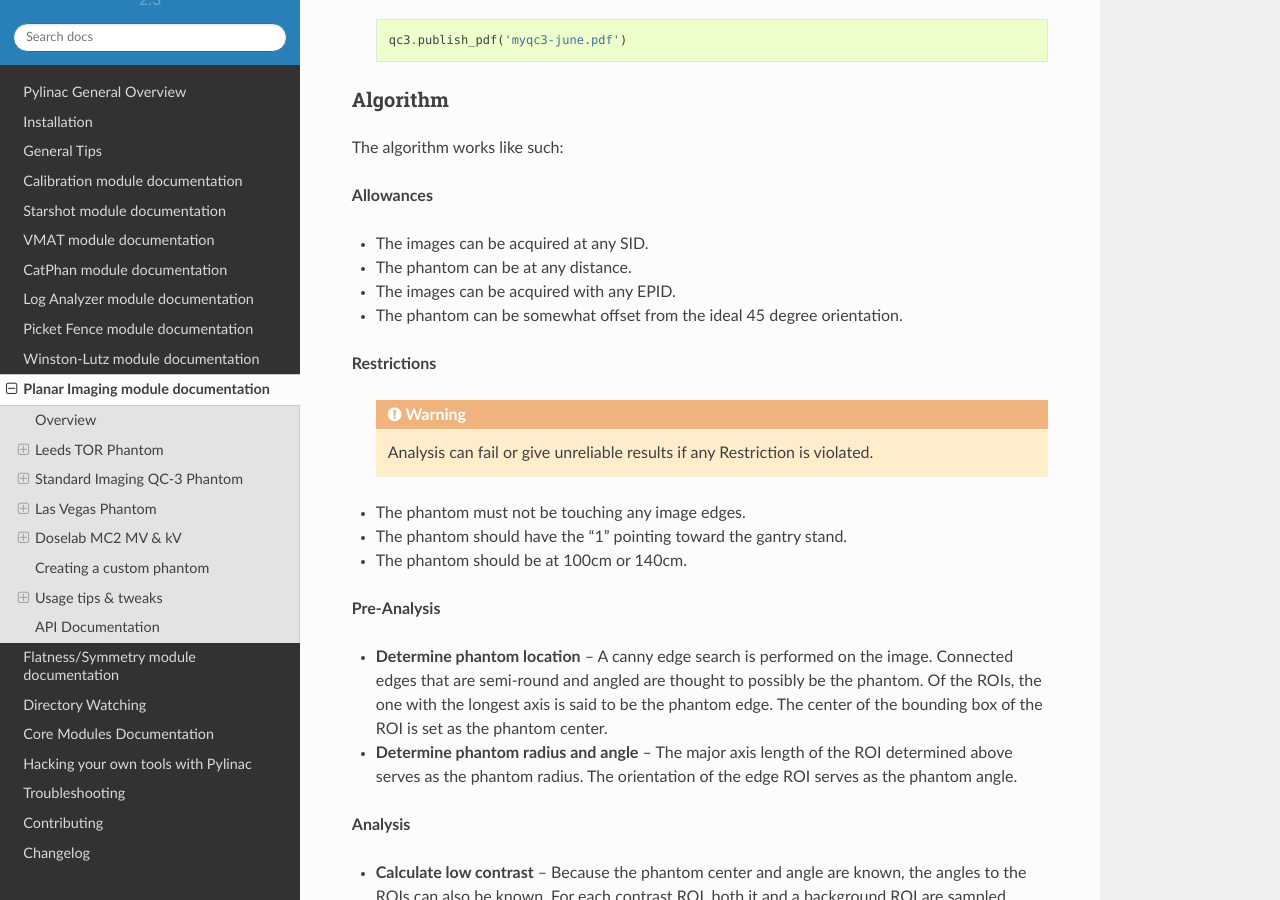
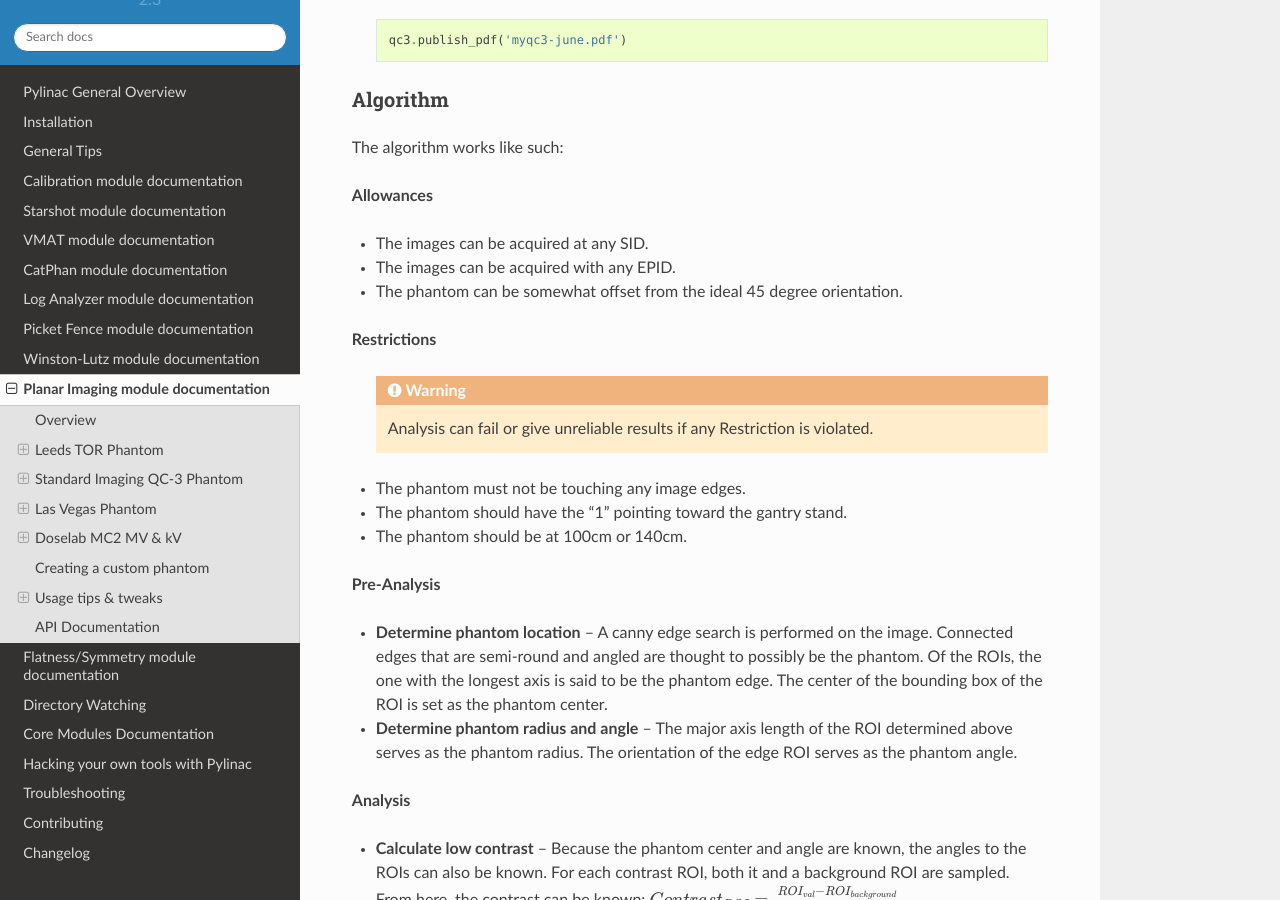
Before and after one commit to jrkerns/pylinac, a Sphinx documentation site: the page built from docs/source/planar_imaging.rst, in a window 1280 px wide and 900 px high, scrolled down 8329 px. Built offline with Sphinx 7.4.7 and the Read the Docs theme 2.0.0, drawn with Linux system fonts in a browser that asks for light colours.

Commit message:
Closes #322

```diff
--- a/docs/source/planar_imaging.rst
+++ b/docs/source/planar_imaging.rst
@@ -248,7 +248,6 @@ The algorithm works like such:
 **Allowances**
 
 * The images can be acquired at any SID.
-* The phantom can be at any distance.
 * The images can be acquired with any EPID.
 * The phantom can be somewhat offset from the ideal 45 degree orientation.
 
```
